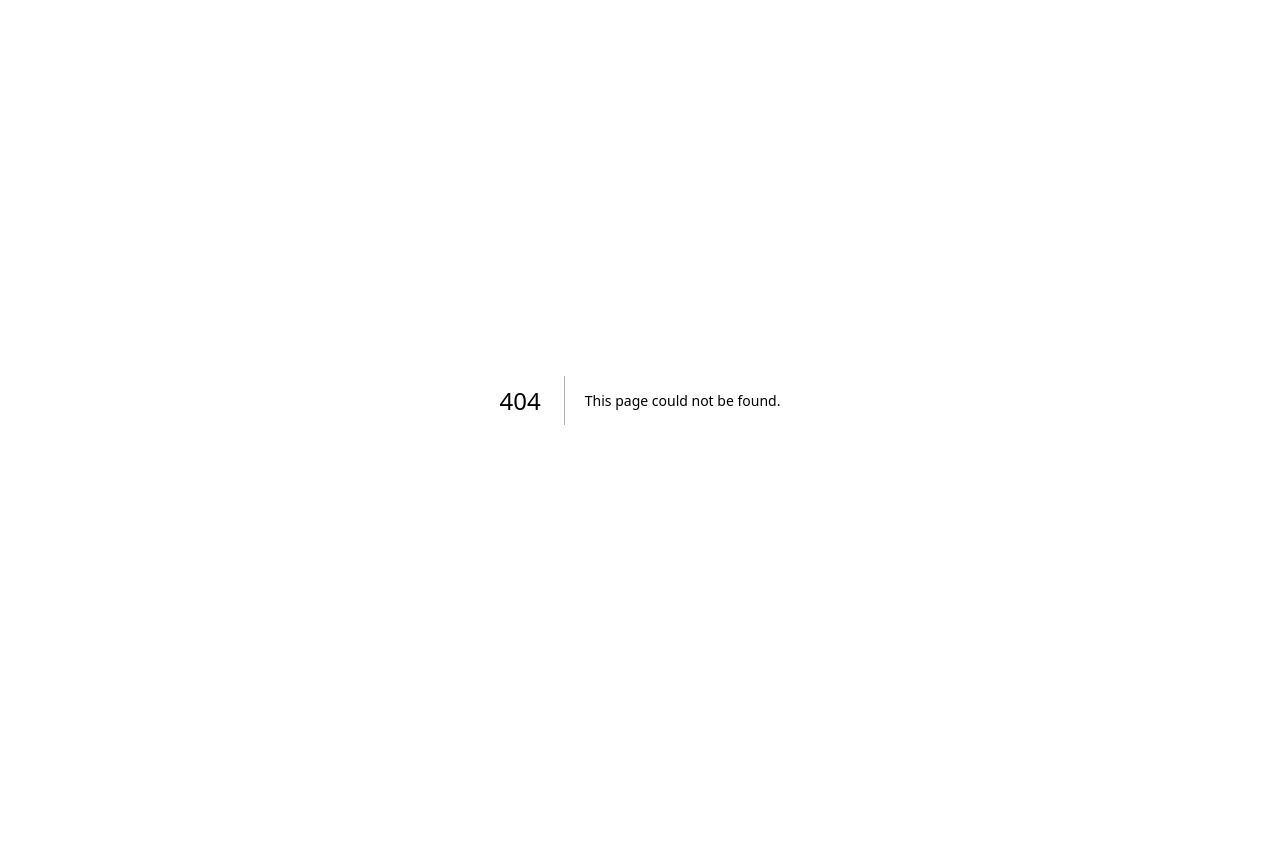
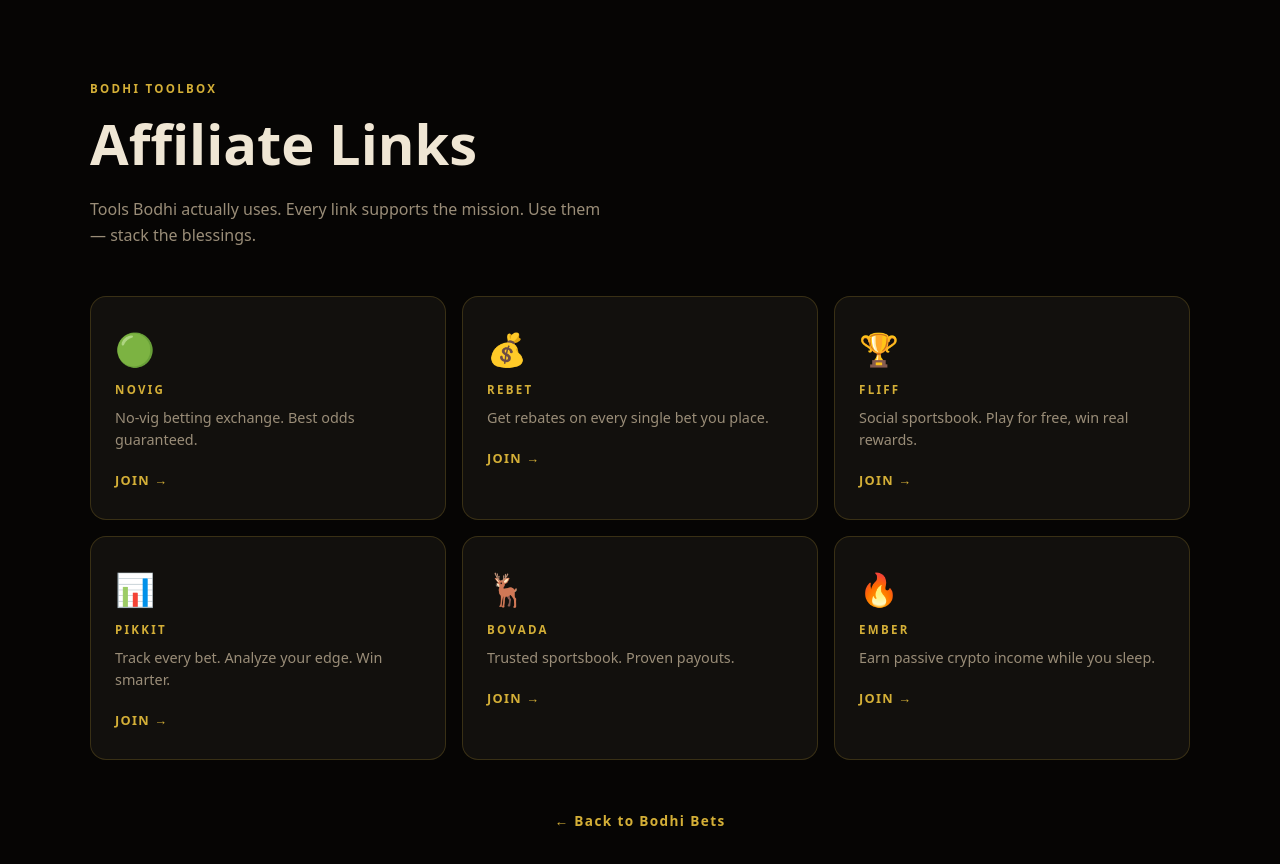
Before and after one commit to bodhibets/bodhibets-website, a Next.js app: page /essentials in a window 1280 px wide. Before the commit this address had no page. Shown: the top 864 px of the page. Before the commit the page ends 800 px from the top, so only its background shows below. Built offline with nearby package versions, Linux system fonts and the light colour scheme.

Commit message:
Create Essentials component for affiliate links
This component displays a list of affiliate links with descriptions and emojis. Each link opens in a new tab and supports the mission of Bodhi.

```diff
--- /dev/null
+++ b/app/essentials/page.tsx
@@ -0,0 +1,51 @@
+export default function Essentials() {
+  const affiliates = [
+    { name: "NOVIG", emoji: "🟢", desc: "No-vig betting exchange. Best odds guaranteed.", url: "https://novig.onelink.me/JHQQ/xn7zvxcw" },
+    { name: "REBET", emoji: "💰", desc: "Get rebates on every single bet you place.", url: "https://rebet.appsonair.link/U-HEN-CHA-N1" },
+    { name: "FLIFF", emoji: "🏆", desc: "Social sportsbook. Play for free, win real rewards.", url: "https://get.fliffapp.com/QlC3/70tnyp7k" },
+    { name: "PIKKIT", emoji: "📊", desc: "Track every bet. Analyze your edge. Win smarter.", url: "https://links.pikkit.com/invite/defense99400" },
+    { name: "BOVADA", emoji: "🦌", desc: "Trusted sportsbook. Proven payouts.", url: "https://www.bovada.lv/welcome/PT4YUTW/join" },
+    { name: "EMBER", emoji: "🔥", desc: "Earn passive crypto income while you sleep.", url: "https://emberfund.onelink.me/ljTI/g5epzm7y?mining_referrer_id=MNGQAUT08CU" },
+  ];
+
+  return (
+    <main style={{ minHeight: "100vh", background: "#060504", padding: "80px 24px", fontFamily: "system-ui, sans-serif" }}>
+      <div style={{ maxWidth: "1100px", margin: "0 auto" }}>
+        <p style={kicker}>BODHI TOOLBOX</p>
+        <h1 style={{ color: "#efe6d4", fontSize: "clamp(2rem, 5vw, 3.5rem)", fontWeight: 800, margin: "0 0 12px" }}>Affiliate Links</h1>
+        <p style={{ color: "#9a8d78", maxWidth: "520px", marginBottom: "48px", lineHeight: 1.6 }}>Tools Bodhi actually uses. Every link supports the mission. Use them — stack the blessings.</p>
+
+        <div style={{ display: "grid", gridTemplateColumns: "repeat(auto-fit, minmax(300px, 1fr))", gap: "16px" }}>
+          {affiliates.map((a) => (
+            <a key={a.name} href={a.url} target="_blank" rel="noopener noreferrer sponsored" style={{ textDecoration: "none" }}>
+              <div style={card}>
+                <p style={{ fontSize: "2rem", margin: "0 0 8px" }}>{a.emoji}</p>
+                <p style={kicker}>{a.name}</p>
+                <p style={{ color: "#9a8d78", fontSize: "0.9rem", lineHeight: 1.55, margin: "8px 0 16px" }}>{a.desc}</p>
+                <span style={{ color: "#D4AF37", fontSize: "0.8rem", fontWeight: 700, letterSpacing: "0.1em" }}>JOIN →</span>
+              </div>
+            </a>
+          ))}
+        </div>
+
+        <div style={{ marginTop: "48px", textAlign: "center" }}>
+          <a href="/" style={{ color: "#D4AF37", fontSize: "0.85rem", fontWeight: 700, letterSpacing: "0.1em" }}>← Back to Bodhi Bets</a>
+        </div>
+      </div>
+    </main>
+  );
+}
+
+const kicker: React.CSSProperties = {
+  color: "#D4AF37", fontSize: "0.72rem", fontWeight: 800,
+  letterSpacing: "0.2em", textTransform: "uppercase", margin: "0 0 4px",
+};
+
+const card: React.CSSProperties = {
+  background: "#12100d",
+  border: "1px solid rgba(212,175,55,0.2)",
+  borderRadius: "16px",
+  padding: "28px 24px",
+  height: "100%",
+  transition: "border-color 0.15s",
+};
```
